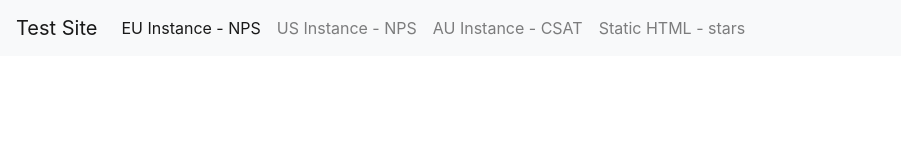
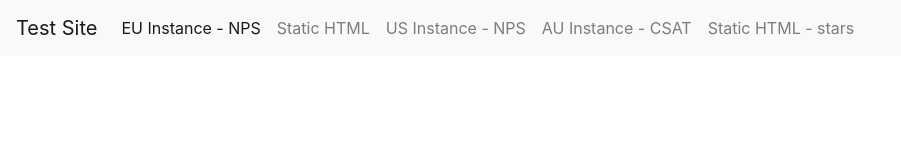
Before and after one commit to berncame/Test-Site, a plain HTML site: page index.html in a window 1280 px wide. Shown: the whole page, without its empty margins (0-901 px from the left). Drawn offline with nearby package versions, Linux system fonts and the light colour scheme.

Commit message:
Update index.html

```diff
--- a/index.html
+++ b/index.html
@@ -28,6 +28,10 @@
       <li class="nav-item active">
         <a class="nav-link" href="https://berncame.github.io/Test-Site/EU-instance">EU Instance - NPS <span class="sr-only">(current)</span></a>
       </li>
+           <li class="nav-item">
+        <a class="nav-link" href="https://berncame.github.io/Test-Site/static">Static HTML </a>
+      </li>
+
       <li class="nav-item">
         <a class="nav-link" href="https://berncame.github.io/Test-Site/US-Instance">US Instance - NPS </a>
       </li>
```
